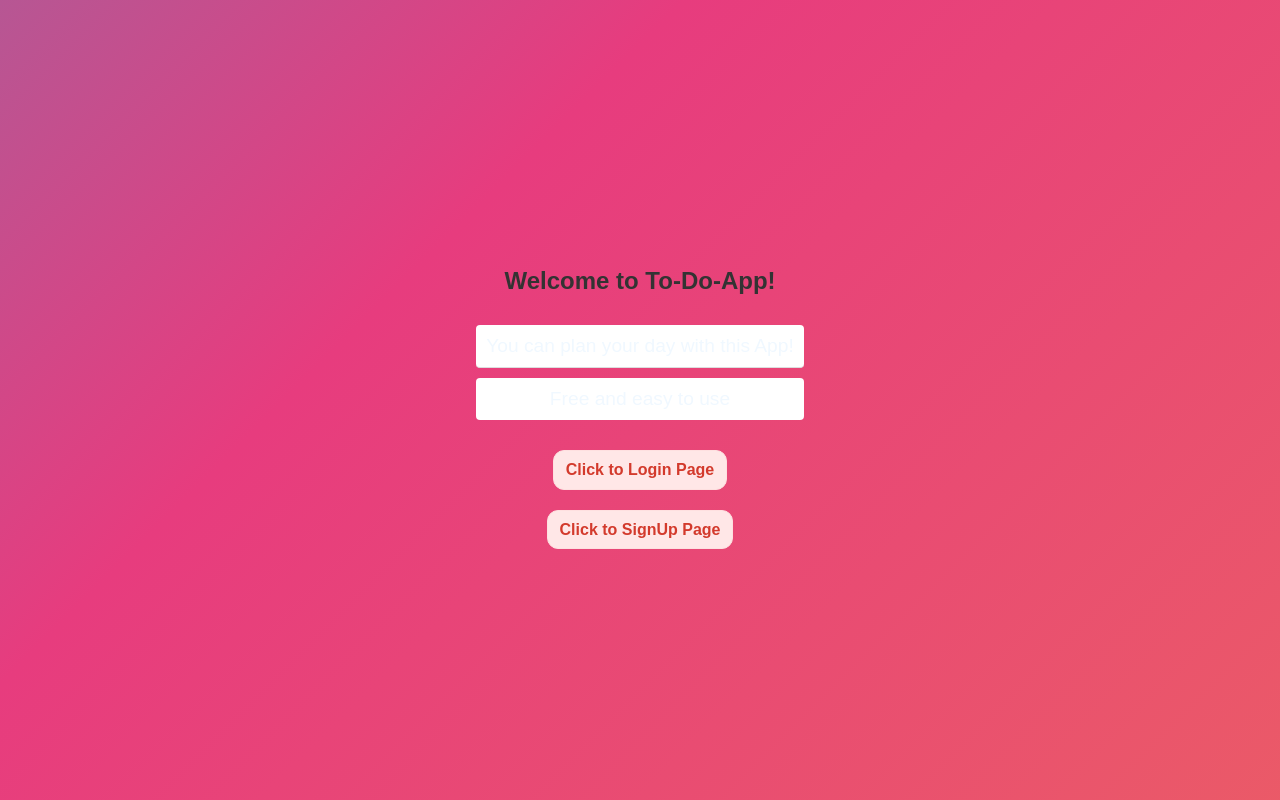
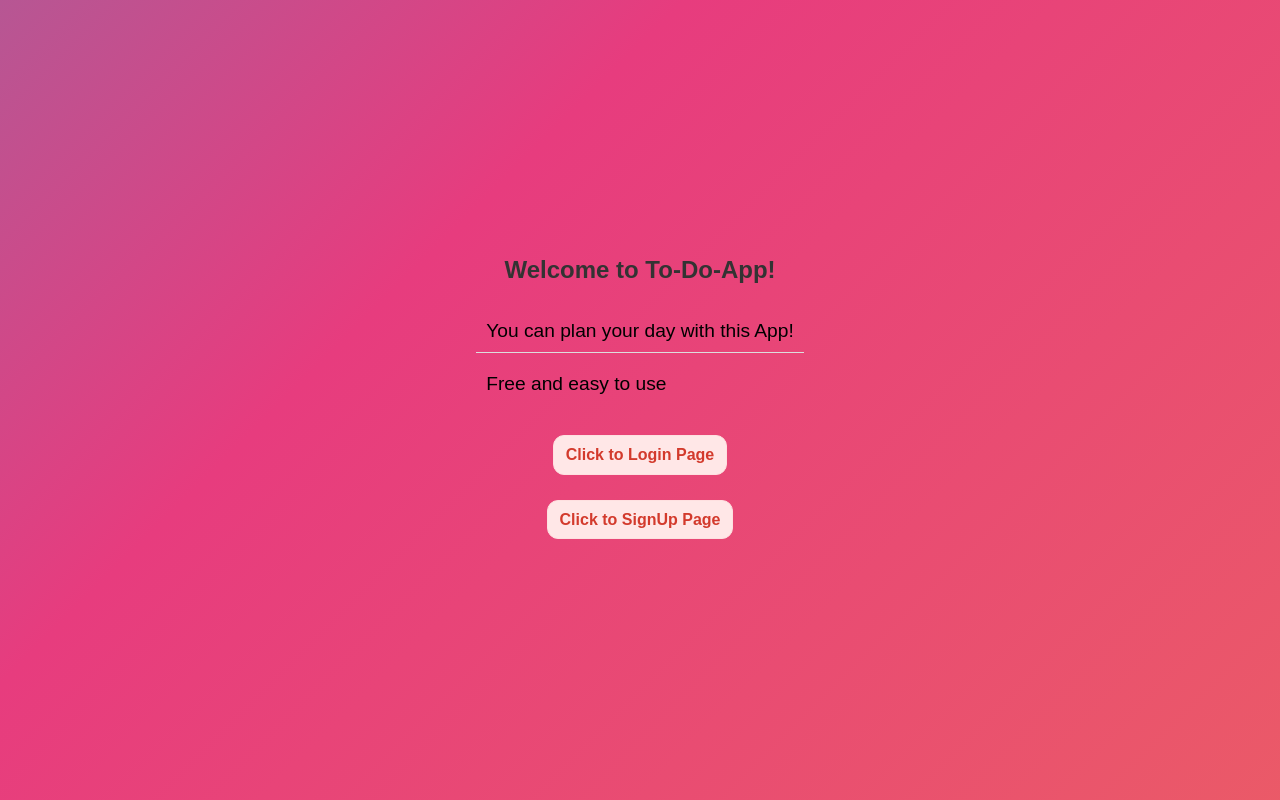
Before and after one commit to dariganarmanova/To-Do-List-App, a React (Create React App) app: page / in a window 1280 px wide. Built offline with nearby package versions, Linux system fonts and the light colour scheme.

Commit message:
some changes for css

```diff
--- a/src/LoginForm.js
+++ b/src/LoginForm.js
@@ -12,7 +12,7 @@ const LoginForm = () => {
         e.preventDefault();
         try {
             const response = await axios.post("http://localhost:8000/login", { email, password });
-            if (response.data === "exists") {
+            if (response.data.userId) {
                 navigate('/todo-list', { state: { userId: response.data.userId } });
             } else if (response.data === "notexist") {
                 alert("User is not signed in");
--- a/src/index.css
+++ b/src/index.css
@@ -5,7 +5,6 @@
   justify-content: center; /* Centers content vertically */
   text-align: center;
   font-family: "DM Sans", sans-serif;
-  color: aliceblue;
   height: 100vh; /* Full viewport height */
   margin: 0; /* Removes default margin */
 }
@@ -281,69 +280,3 @@ a {
   bottom: 10px;
   font-size: 12px;
 }
-
-/* MainPage.css */
-
-.todo-list {
-  font-family: Arial, sans-serif;
-  max-width: 600px;
-  margin: 0 auto;
-  padding: 20px;
-  background-color: #f4f4f4;
-  border-radius: 8px;
-  box-shadow: 0 0 10px rgba(0, 0, 0, 0.1);
-}
-
-h1 {
-  font-size: 24px;
-  color: #333;
-  margin-bottom: 20px;
-  text-align: center;
-}
-
-form {
-  display: flex;
-  flex-direction: column;
-  margin-bottom: 20px;
-}
-
-input[type="text"] {
-  padding: 10px;
-  font-size: 16px;
-  border: 1px solid #ccc;
-  border-radius: 4px;
-  margin-bottom: 10px;
-}
-
-button {
-  padding: 10px;
-  font-size: 16px;
-  border: none;
-  border-radius: 4px;
-  background-color: #007bff;
-  color: white;
-  cursor: pointer;
-  transition: background-color 0.3s;
-}
-
-button:hover {
-  background-color: #0056b3;
-}
-
-ul {
-  list-style: none;
-  padding: 0;
-}
-
-li {
-  padding: 10px;
-  font-size: 16px;
-  border-bottom: 1px solid #ddd;
-  background-color: #fff;
-  border-radius: 4px;
-  margin-bottom: 5px;
-}
-
-li:last-child {
-  border-bottom: none;
-}
--- a/src/mainpage.css
+++ b/src/mainpage.css
@@ -1,4 +1,5 @@
-/* MainPage.css */
+/* main.css */
+
 body {
   font-family: Arial, sans-serif;
   background-color: #f4f4f4;
@@ -11,84 +12,79 @@ body {
 }
 
 .todo-list {
-  background-color: #fff;
+  background: #fff;
   padding: 20px;
   border-radius: 8px;
-  box-shadow: 0 4px 8px rgba(0, 0, 0, 0.1);
-  width: 300px;
+  box-shadow: 0 0 10px rgba(0, 0, 0, 0.1);
+  width: 100%;
+  max-width: 500px;
 }
 
-.todo-list h1 {
+h1 {
+  margin-top: 0;
   font-size: 24px;
   color: #333;
-  margin-bottom: 20px;
-  text-align: center;
 }
 
-.todo-list form {
+form {
   display: flex;
-  margin-bottom: 20px;
+  flex-direction: column;
 }
 
-.todo-list input[type="text"] {
-  flex: 1;
+input[type="text"] {
   padding: 10px;
+  margin-bottom: 10px;
   border: 1px solid #ddd;
   border-radius: 4px;
-  font-size: 16px;
 }
 
-.todo-list button {
-  background-color: #28a745;
-  color: white;
+button {
+  padding: 10px;
   border: none;
-  padding: 10px;
   border-radius: 4px;
+  color: #fff;
   cursor: pointer;
   font-size: 16px;
-  margin-left: 10px;
+  transition: background-color 0.3s ease;
+  display: inline-block;
+  margin: 5px 0;
 }
 
-.todo-list button:hover {
-  background-color: #218838;
+button.add {
+  background-color: #28a745; /* Green */
 }
 
-.todo-list ul {
-  list-style-type: none;
-  padding: 0;
+button.update {
+  background-color: #007bff; /* Blue */
 }
 
-.todo-list li {
+button.delete {
+  background-color: #dc3545; /* Red */
+}
+
+button:hover {
+  opacity: 0.9; /* Slightly darker on hover */
+}
+
+ul {
+  list-style: none;
+  padding: 0;
+  margin: 0;
+}
+
+li {
+  padding: 10px;
+  border-bottom: 1px solid #ddd;
   display: flex;
   justify-content: space-between;
   align-items: center;
-  padding: 10px;
-  border-bottom: 1px solid #ddd;
 }
 
-.todo-list li span {
-  flex: 1;
+li:last-child {
+  border-bottom: none;
 }
 
-.todo-list li button {
-  background-color: #dc3545;
-  color: white;
-  border: none;
-  padding: 5px 10px;
-  border-radius: 4px;
-  cursor: pointer;
-  font-size: 14px;
-  margin-left: 5px;
+button.update,
+button.delete {
+  margin-left: 10px; /* Space between the two buttons */
 }
-
-.todo-list li button:hover {
-  background-color: #c82333;
-}
-
-.todo-list li button:nth-child(2) {
-  background-color: #007bff;
-}
-
-.todo-list li button:nth-child(2):hover {
-  background-color: #0069d9;
-}
```
Also changed, not shown: app.js (+4 -4 lines).
